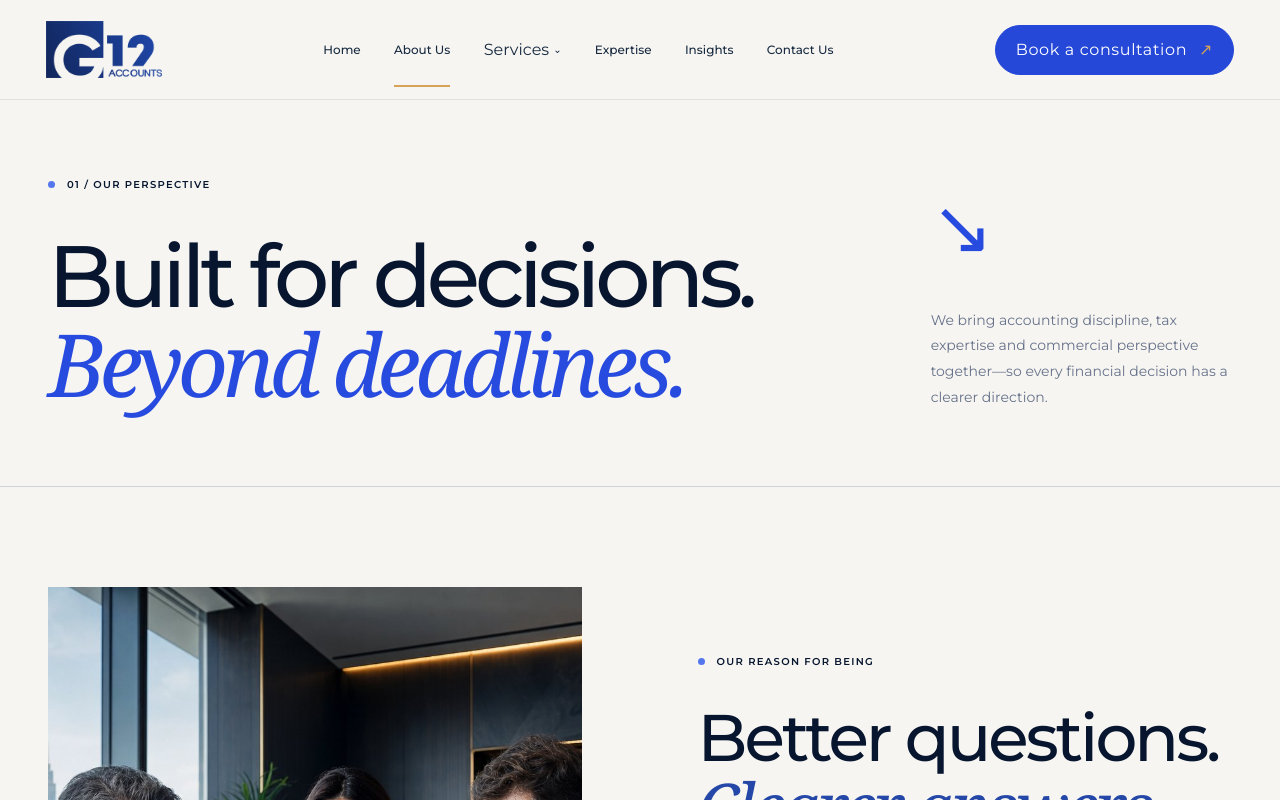
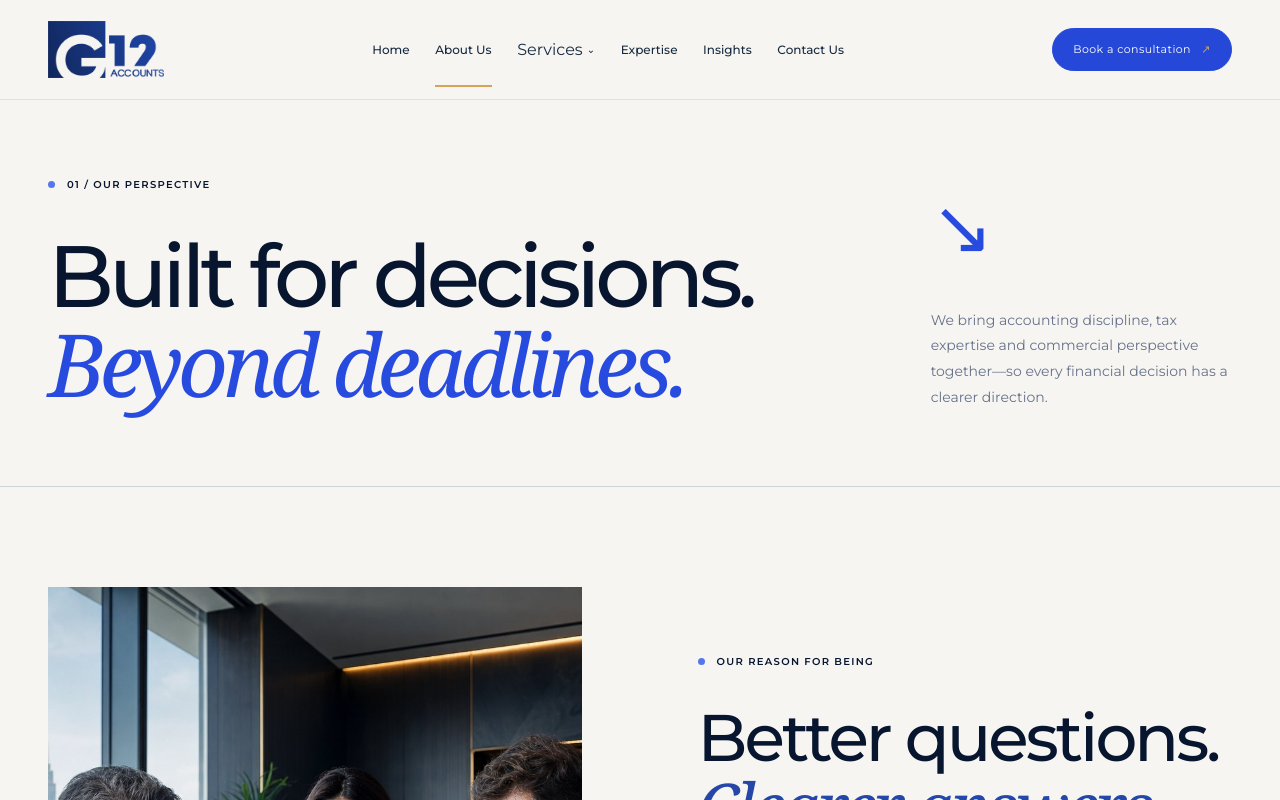
Before and after one commit to gtwelve021/g12accounts, a Next.js app: page /about-us/ in a window 1280 px wide. Shown: the top 800 px of the page. Built offline with nearby package versions, Linux system fonts and the light colour scheme.

Commit message:
Fix equal page gutters and prevent hero and header clipping

```diff
--- a/src/app/editorial.css
+++ b/src/app/editorial.css
@@ -4,6 +4,13 @@ body { background:var(--editorial-paper); }
 html { scroll-padding-top:110px; }
 :focus-visible { outline:2px solid #5577ed; outline-offset:5px; }
 .editorial-wrap { width:min(1320px,calc(100% - 96px)); margin-inline:auto; }
+/* Keep the fixed navigation aligned with the page's equal side gutters. */
+header#top { width:100%; max-width:100%; padding-inline:max(48px, calc((100% - 1320px) / 2)); column-gap:24px; }
+@media(min-width:981px) {
+header#top { grid-template-columns:auto minmax(0,1fr) auto; }
+header#top > nav[aria-label="Main navigation"] { gap:clamp(16px,2vw,32px); min-width:0; }
+header#top > button { white-space:nowrap; font-size:11px; }
+}
 .eyebrow { display:flex; align-items:center; gap:12px; font-size:10px; font-weight:600; text-transform:uppercase; letter-spacing:.13em; }
 .eyebrow>span { width:7px; height:7px; border-radius:50%; background:#5577ed; flex-shrink:0; }
 .editorial-action { display:inline-flex; align-items:center; justify-content:space-between; gap:30px; width:max-content; max-width:100%; font-size:13px; font-weight:600; padding-block:12px; border-bottom:1px solid currentColor; }
@@ -83,7 +90,9 @@ a:hover>.row-arrow { transform:translate(4px,-4px); }
 .footer-top p { font-size:14px; line-height:1.8; color:#ffffff99; }
 .footer-top nav { display:grid; grid-template-columns:1fr 1fr; gap:18px; font-size:13px; }
 .footer-bottom { border-top:1px solid #ffffff26; padding-top:24px; display:flex; justify-content:space-between; gap:22px; color:#ffffff99; font-size:11px; }
-.interior-hero { background:var(--editorial-paper); padding:170px 48px 75px; display:grid; grid-template-columns:1fr .38fr; gap:7vw; align-items:end; border-bottom:1px solid #cfd4da; }
+.interior-hero { background:var(--editorial-paper); padding:170px max(48px, calc((100% - 1320px) / 2)) 75px; display:grid; grid-template-columns:minmax(0,1fr) minmax(0,.38fr); gap:7vw; align-items:end; border-bottom:1px solid #cfd4da; }
+.interior-hero > * { min-width:0; }
+.interior-description { overflow-wrap:anywhere; }
 .interior-hero h1 { margin-top:40px; font-size:clamp(46px,6.8vw,110px); font-weight:500; line-height:1.02; letter-spacing:-.06em; overflow-wrap:anywhere; }
 .interior-hero h1 em { color:var(--editorial-accent); }
 .interior-description>span { font-size:75px; color:var(--editorial-accent); display:block; margin-bottom:25px; }
@@ -180,6 +189,7 @@ a:hover>.row-arrow { transform:translate(4px,-4px); }
 .service-layout { gap:40px; grid-template-columns:190px 1fr; }
 }
 @media(max-width:800px) {
+header#top { padding-inline:20px; }
 .editorial-wrap { width:calc(100% - 40px); }
 .new-hero { padding:125px 20px 35px; }
 .hero-topline { margin-bottom:35px; }
```
